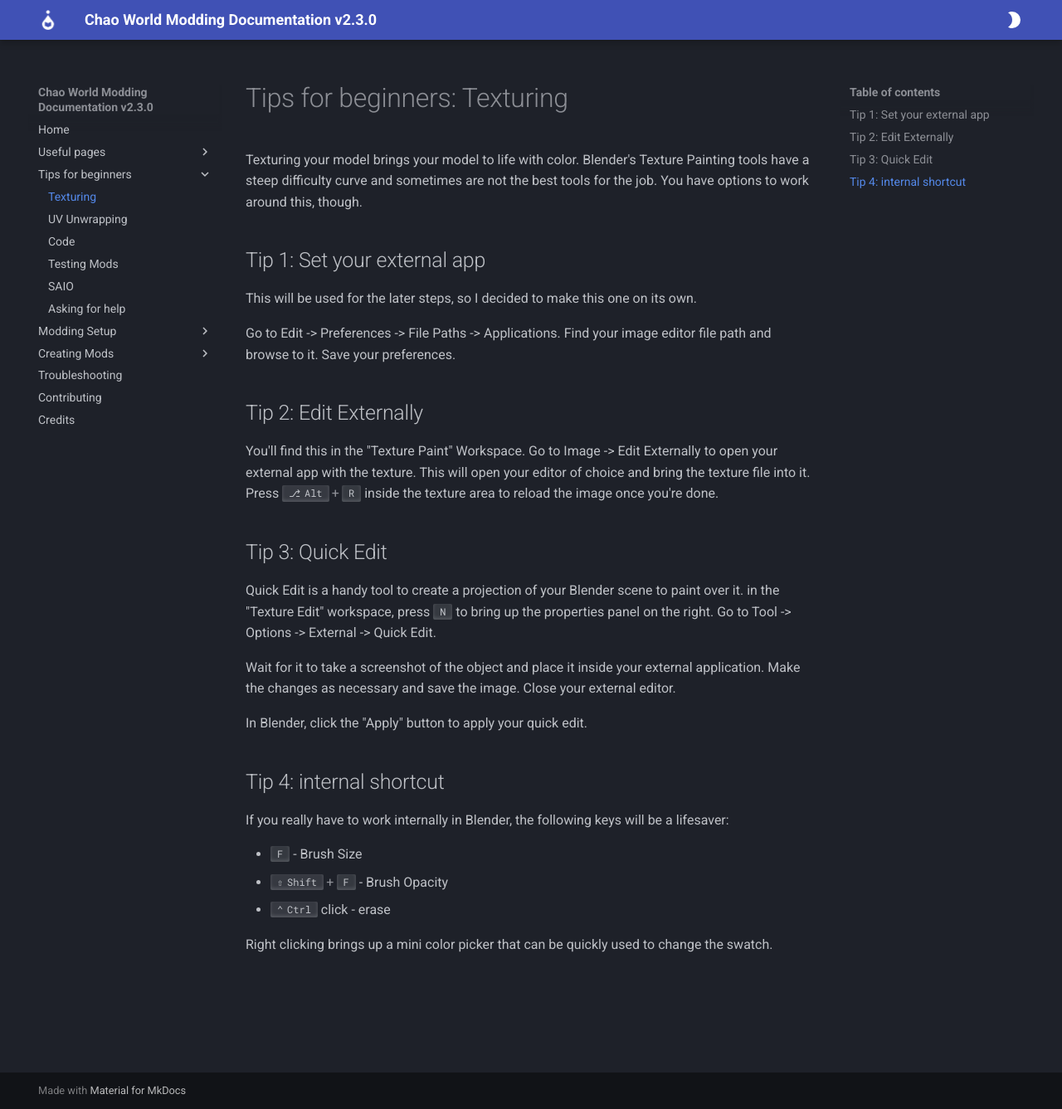
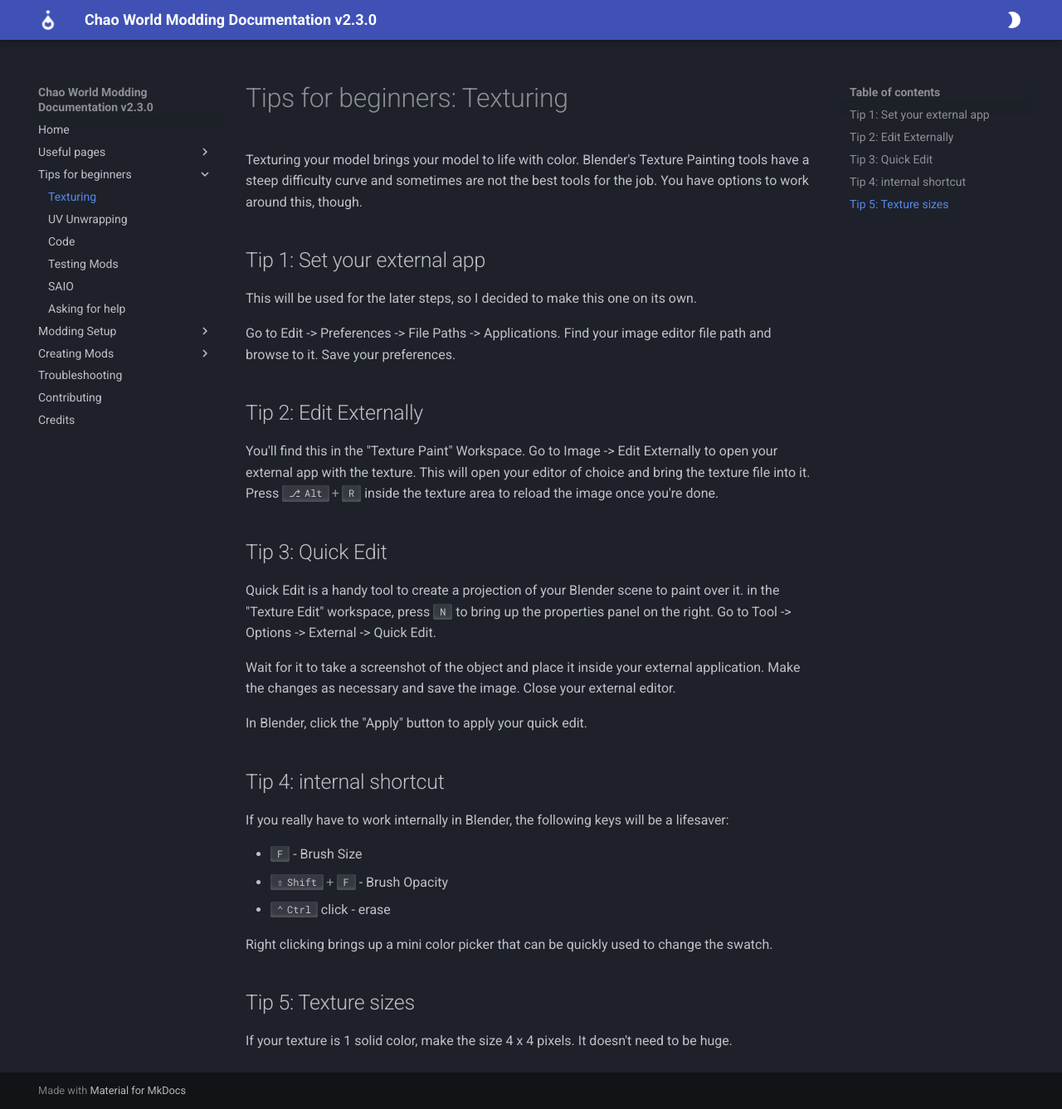
Before and after one commit to NostalgiaNinja/ChaoModding_Docs, an MkDocs documentation site: the page built from docs/beginTexturing.md, in a window 1280 px wide and 1337 px high. Shown: the whole window at 83% size. Built offline with MkDocs 1.6.1 and Material for MkDocs 9.7.7, drawn with Linux system fonts in a browser that asks for light colours.

Commit message:
Update beginTexturing.md
Added an extra tip to have texture sizes for 1 solid color to be small.

```diff
--- a/docs/beginTexturing.md
+++ b/docs/beginTexturing.md
@@ -29,3 +29,8 @@ If you really have to work internally in Blender, the following keys will be a l
 * ++ctrl++ click - erase
 
 Right clicking brings up a mini color picker that can be quickly used to change the swatch.
+
+## Tip 5: Texture sizes
+
+If your texture is 1 solid color, make the size 4 x 4 pixels.
+It doesn't need to be huge.
```
